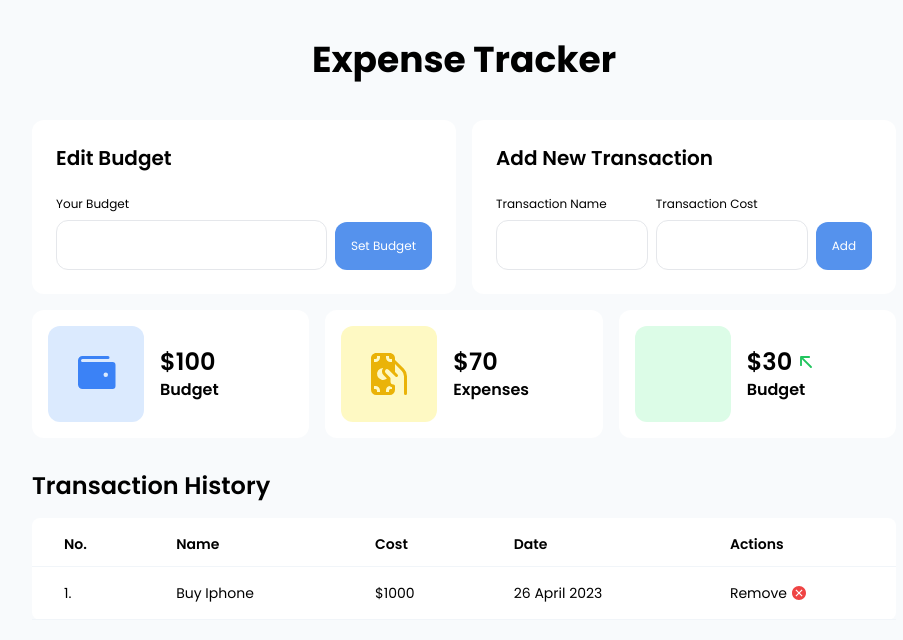
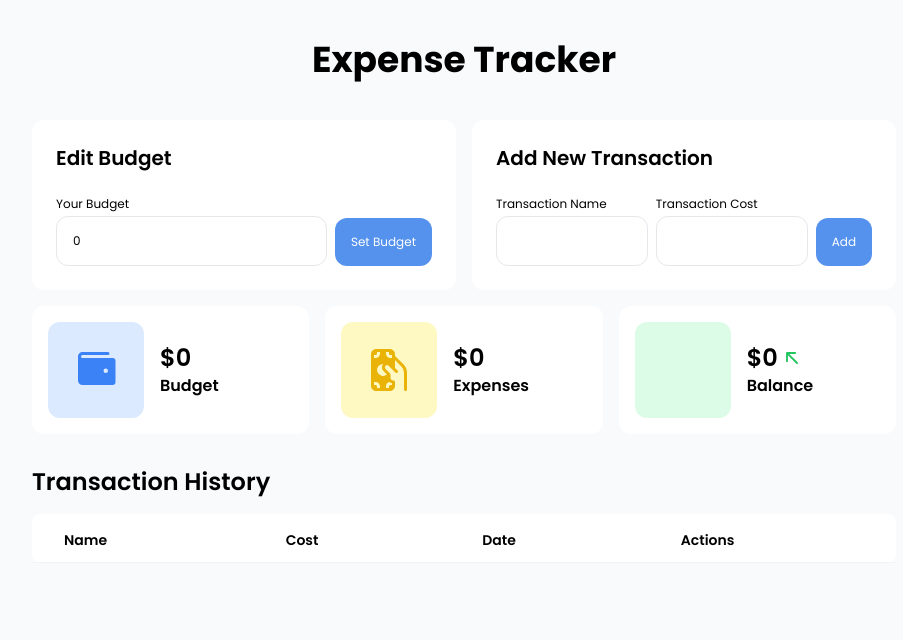
Before and after one commit to stefanelli990/expense-tracker, a Vue app: page / in a window 1280 px wide. Shown: the top 640 px of the page, without its empty margins (176-1079 px from the left). Built offline with nearby package versions, Linux system fonts and the light colour scheme; some icons are missing.

Commit message:
adding calculations

```diff
--- a/package.json
+++ b/package.json
@@ -8,7 +8,8 @@
     "preview": "vite preview"
   },
   "dependencies": {
-    "vue": "^3.3.4"
+    "vue": "^3.3.4",
+    "vue-uuid": "^3.0.0"
   },
   "devDependencies": {
     "@iconify/vue": "^4.1.1",
--- a/src/App.vue
+++ b/src/App.vue
@@ -6,16 +6,16 @@
         <div class="bg-white rounded-xl p-6 w-1/2">
             <h2 class="text-xl font-semibold mb-6">Edit Budget</h2>
             <div class="flex justce items-end space-x-2">
-                <AppInputs label="Your Budget"/>
-                <AppButtons>Set Budget</AppButtons>
+                <AppInputs v-model="budget" type="number" label="Your Budget"/>
+                <AppButtons @click="setBudget">Set Budget</AppButtons>
             </div>
         </div>
         <div class="bg-white rounded-xl p-6 w-1/2">
             <h2 class="text-xl font-semibold mb-6">Add New Transaction</h2>
             <div class="flex justce items-end space-x-2">
-                <AppInputs label="Transaction Name"/>
-                <AppInputs label="Transaction Cost"/>
-                <AppButtons>Add</AppButtons>
+                <AppInputs v-model="transactionName" type="text" label="Transaction Name"/>
+                <AppInputs v-model="transactionCost" type="number" label="Transaction Cost"/>
+                <AppButtons @click="addTransaction">Add</AppButtons>
             </div>
         </div>
     </div>
@@ -26,7 +26,7 @@
           <Icon width="48" height="48" class="text-blue-500" icon="ph:wallet-fill" />
         </div>
         <div>
-          <h2 class="text-2xl font-semibold">$100</h2>
+          <h2 class="text-2xl font-semibold">${{ budget }}</h2>
           <p class="text-md font-semibold">Budget</p>
         </div>
       </div>
@@ -36,7 +36,7 @@
           <Icon width="48" height="48" class="text-yellow-500" icon="fluent:money-hand-16-filled" />
         </div>
         <div>
-          <h2 class="text-2xl font-semibold">$70</h2>
+          <h2 class="text-2xl font-semibold">${{ expenses }}</h2>
           <p class="text-md font-semibold">Expenses</p>
         </div>
       </div>
@@ -47,49 +47,72 @@
         </div>
         <div>
           <div class="flex items-center space-x-1">
-            <h2 class="text-2xl font-semibold">$30</h2><div>
+            <h2 class="text-2xl font-semibold">${{ balance }}</h2><div>
               <Icon width="20" height="20" class="text-green-500" icon="ph:arrow-up-left-bold" />
               <!-- <Icon class="text-red-500" icon="ph:arrow-down-left-bold" /> -->
             </div>
           </div>
-          <p class="text-md font-semibold">Budget</p>
+          <p class="text-md font-semibold">Balance</p>
         </div>
       </div>
     </div>
 
-    <h2 class="mt-8 mb-4 text-2xl font-semibold">Transaction History</h2>
-
-    <table class="border-collapse table-auto w-full text-sm text-left bg-white rounded-lg p-4">
-  <thead class="">
-    <tr>
-      <th class="border-b border-slate-100 p-4 pl-8 pb-3 font-semibold">No.</th>
-      <th class="border-b border-slate-100 p-4 pl-8 pb-3 font-semibold">Name</th>
-      <th class="border-b border-slate-100 p-4 pl-8 pb-3 font-semibold">Cost</th>
-      <th class="border-b border-slate-100 p-4 pl-8 pb-3 font-semibold">Date</th>
-      <th class="border-b border-slate-100 p-4 pl-8 pb-3 font-semibold">Actions</th>
-    </tr>
-  </thead>
-  <tbody>
-    <tr>
-      <td class="border-b border-slate-100 p-4 pl-8">1.</td>
-      <td class="border-b border-slate-100 p-4 pl-8">Buy Iphone</td>
-      <td class="border-b border-slate-100 p-4 pl-8">$1000</td>
-      <td class="border-b border-slate-100 p-4 pl-8">26 April 2023</td>
-      <td class="border-b border-slate-100 p-4 pl-8">
-        <div class="flex items-center space-x-1 cursor-pointer"><span>Remove</span><Icon class="text-red-500" width="16" height="16" icon="carbon:close-filled" /></div>
-      </td>
-    </tr>
-
-
-  </tbody>
-</table>
+    <TransactionHistory :transactions="transactions"/>
   </main>
 </template>
 
 <script setup>
-import AppHeader from './components/AppHeader.vue';
-import AppButtons from './components/AppButtons.vue';
-import AppInputs from './components/AppInputs.vue';
-import { Icon } from '@iconify/vue';
+import { ref } from 'vue'
+import { Icon } from '@iconify/vue'
+import { uuid } from 'vue-uuid';
+import AppHeader from './components/AppHeader.vue'
+import AppButtons from './components/AppButtons.vue'
+import AppInputs from './components/AppInputs.vue'
+import TransactionHistory from './components/TransactionHistory.vue'
+
+
+const budget = ref(0)
+const transactionName = ref('')
+const transactionCost = ref(null)
+const expenses = ref(0)
+const balance = ref(0)
+
+const transactions = ref([
+//   {
+//   id: uuid.v1(), name: 'Iphone', cost: 1000, date: '26 April 2023'
+// },{
+//   id: uuid.v1(), name: 'Car', cost: 3500, date: '21 May 2023'
+// },{
+//   id: uuid.v1(), name: 'Cigarettes', cost: 10, date: '13 February 2023'
+// }
+])
+
+
+const addTransaction = () => {
+  const options = { day: "numeric", month: "long", year: "numeric" };
+  const transaction = {
+    name: transactionName.value,
+    cost: transactionCost.value,
+    id: uuid.v1(),
+    date: new Date().toLocaleDateString(undefined, options),
+  }
+  balance.value = balance.value - transactionCost.value
+
+  if(transactionName.value && transactionCost.value) {
+    transactions.value.unshift(transaction)
+    transactionName.value = ''
+    transactionCost.value = null
+
+  }
+
+}
+
+const setBudget = () => {
+  if(budget.value) {
+    budget.value = budget.value
+    balance.value = budget.value
+  }
+}
+
 
 </script>
--- a/src/components/AppInputs.vue
+++ b/src/components/AppInputs.vue
@@ -1,12 +1,13 @@
 <template>
-    <div class="flex flex-col space-y-2 flex-1">
+    <div class="flex flex-col space-y-1 flex-1">
         <label class="text-xs">{{ label }}</label>
-        <input type="text" class="border border-gray-200 rounded-xl p-4 w-full outline-primaryColor text-xs">
+        <input :value="modelValue" @input="$emit('update:modelValue', $event.target.value)" :type="type" class="border border-gray-200 rounded-xl p-4 w-full outline-primaryColor text-xs">
     </div>
 </template>
 
 <script setup>
 
-const props = defineProps(['label'])
+defineEmits(['update:modelValue'])
+defineProps(['modelValue','label','type'])
 
 </script>
--- /dev/null
+++ b/src/components/TransactionHistory.vue
@@ -0,0 +1,32 @@
+<template>
+    <h2 class="mt-8 mb-4 text-2xl font-semibold">Transaction History</h2>
+    <table class="border-collapse table-auto w-full text-sm text-left bg-white rounded-lg p-4 mb-4">
+      <thead class="">
+        <tr>
+          <!-- <th class="border-b border-slate-100 p-4 pl-8 pb-3 font-semibold">No.</th> -->
+          <th class="border-b border-slate-100 p-4 pl-8 pb-3 font-semibold">Name</th>
+          <th class="border-b border-slate-100 p-4 pl-8 pb-3 font-semibold">Cost</th>
+          <th class="border-b border-slate-100 p-4 pl-8 pb-3 font-semibold">Date</th>
+          <th class="border-b border-slate-100 p-4 pl-8 pb-3 font-semibold">Actions</th>
+        </tr>
+      </thead>
+      <tbody>
+        <tr v-for="transaction in transactions" :key="transaction.id">
+          <!-- <td class="border-b border-slate-100 p-4 pl-8">{{transaction.id}}</td> -->
+          <td class="border-b border-slate-100 p-4 pl-8">{{ transaction.name }}</td>
+          <td class="border-b border-slate-100 p-4 pl-8">${{ transaction.cost }}</td>
+          <td class="border-b border-slate-100 p-4 pl-8">{{ transaction.date }}</td>
+          <td class="border-b border-slate-100 p-4 pl-8">
+            <div class="flex items-center space-x-1 cursor-pointer"><span>Remove</span><Icon class="text-red-500" width="16" height="16" icon="carbon:close-filled" /></div>
+          </td>
+        </tr>
+      </tbody>
+  </table>
+</template>
+
+<script setup>
+import { Icon } from '@iconify/vue'
+
+const props = defineProps(['transactions'])
+
+</script>
```
Also changed, not shown: 1 other file (tests, documents, lock files or other folders).
